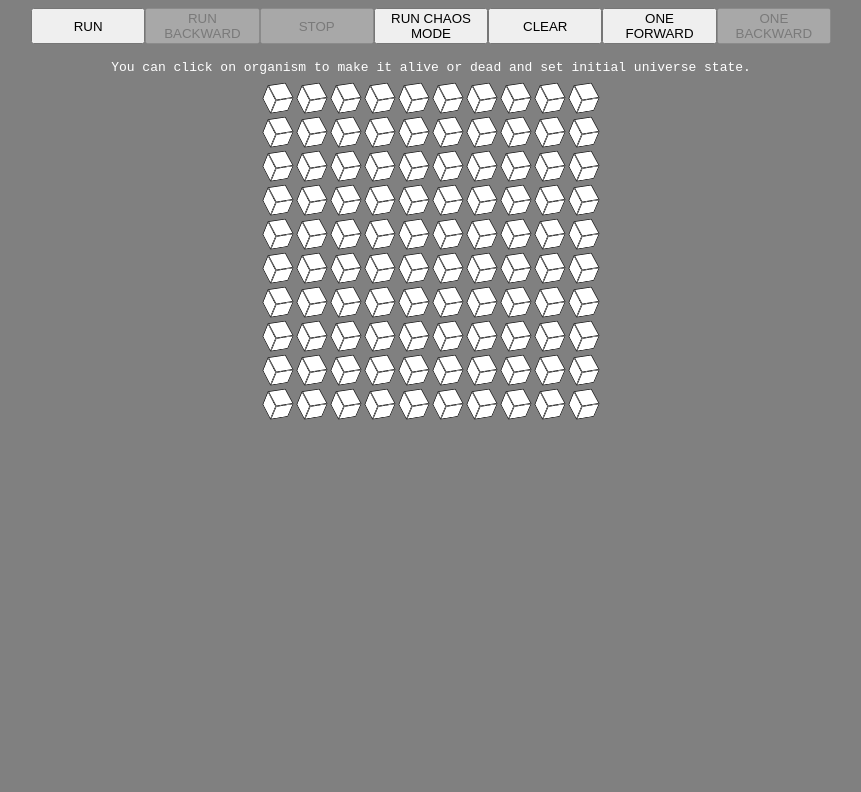
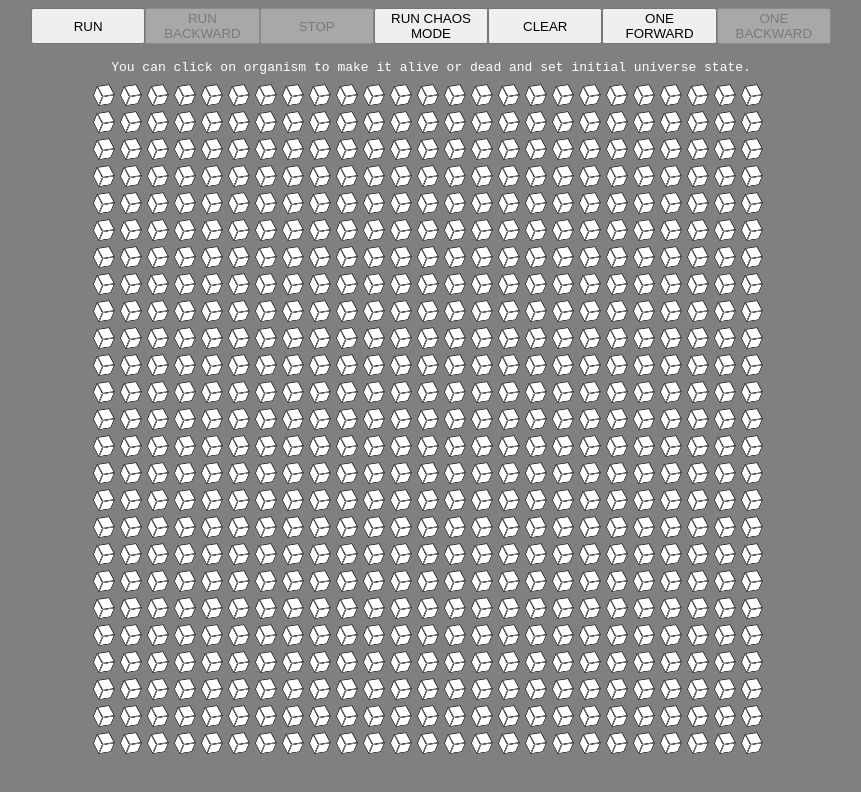
Before and after one commit to nmitic/game-of-life, a React (Create React App) app: page / in a window 1280 px wide. Shown: the top 792 px of the page, without its empty margins (209-1070 px from the left). Built offline with nearby package versions, Linux system fonts and the light colour scheme.

Commit message:
reduce ormanism size and make universe larger

```diff
--- a/src/components/game-grid.tsx
+++ b/src/components/game-grid.tsx
@@ -1,34 +1,49 @@
-import React from 'react'
-import styled from 'styled-components'
-import { UniverseType } from '../game-of-life'
-import Organism from './organism'
+import React from "react";
+import styled from "styled-components";
+import { UniverseType } from "../game-of-life";
+import Organism from "./organism";
 
-const GameGridStyled = styled.div<{ size: number, organismSize: string }>`
+const GameGridStyled = styled.div<{ size: number; organismSize: string }>`
   justify-content: center;
   display: grid;
-  grid-template-columns: repeat(${({ size }) => size}, ${({ organismSize }) => organismSize});
-  grid-template-rows: repeat(${({ size }) => size}, ${({ organismSize }) => organismSize});
-  grid-gap: 14px;
-`
+  grid-template-columns: repeat(
+    ${({ size }) => size},
+    ${({ organismSize }) => organismSize}
+  );
+  grid-template-rows: repeat(
+    ${({ size }) => size},
+    ${({ organismSize }) => organismSize}
+  );
+  grid-gap: 7px;
+`;
 
 interface GameGrid {
-  size: number,
-  organismSize: string,
-  universe: UniverseType,
-  setUniverse: (universe: UniverseType) => void
+  size: number;
+  organismSize: string;
+  universe: UniverseType;
+  setUniverse: (universe: UniverseType) => void;
 }
 
-const GameGrid: React.FC<GameGrid> = ({ setUniverse, size, organismSize, universe }) => {
+const GameGrid: React.FC<GameGrid> = ({
+  setUniverse,
+  size,
+  organismSize,
+  universe,
+}) => {
   return (
     <GameGridStyled size={size} organismSize={organismSize}>
-      {
-        Object.keys(universe).map(coordinates => {
+      {Object.keys(universe).map((coordinates) => {
+        return (
+          <Organism
+            key={coordinates}
+            universe={universe}
+            setUniverse={setUniverse}
+            coordinates={coordinates}
+          />
+        );
+      })}
+    </GameGridStyled>
+  );
+};
 
-          return <Organism key={coordinates} universe={universe} setUniverse={setUniverse} coordinates={coordinates} />
-        })
-      }
-    </GameGridStyled>
-  )
-}
-
-export default GameGrid
+export default GameGrid;
--- a/src/components/organism.tsx
+++ b/src/components/organism.tsx
@@ -1,65 +1,73 @@
-import React, { memo } from 'react'
-import styled from 'styled-components'
-import { ORGANISM_STATUS, UniverseType, OrganismStatusType } from '../game-of-life'
+import React, { memo } from "react";
+import styled from "styled-components";
+import {
+  ORGANISM_STATUS,
+  UniverseType,
+  OrganismStatusType,
+} from "../game-of-life";
 
 const OrganismStyled = styled.div`
   cursor: pointer;
-  width: 20px;
-  height: 20px;
+  width: 14px;
+  height: 14px;
   perspective: 1000px;
-`
-
+`;
 
 const FaceStyled = styled.div<{ isAlive: OrganismStatusType }>`
   position: absolute;
   width: 100%;
   height: 100%;
-  background-color: ${props => props.isAlive ? "yellow" : "white"};
-  box-shadow:inset 0 0 0 1px #333;
-`
+  background-color: ${(props) => (props.isAlive ? "yellow" : "white")};
+  box-shadow: inset 0 0 0 1px #333;
+`;
 
 const FrontStyled = styled(FaceStyled)`
-  transform: rotateX(0deg) translateZ(10px);
-`
+  transform: rotateX(0deg) translateZ(7px);
+`;
 const BackStyled = styled(FaceStyled)`
-  transform: rotateX(-180deg) translateZ(10px);
-`
+  transform: rotateX(-180deg) translateZ(7px);
+`;
 const RightStyled = styled(FaceStyled)`
-  transform: rotateY(90deg) translateZ(10px);
-`
+  transform: rotateY(90deg) translateZ(7px);
+`;
 const LeftStyled = styled(FaceStyled)`
-  transform: rotateY(-90deg) translateZ(10px);
-`
+  transform: rotateY(-90deg) translateZ(7px);
+`;
 const TopStyled = styled(FaceStyled)`
-  transform: rotateX(90deg) translateZ(10px);
-`
+  transform: rotateX(90deg) translateZ(7px);
+`;
 const BottomStyled = styled(FaceStyled)`
-  transform: rotateX(-90deg) translateZ(10px);
-`
+  transform: rotateX(-90deg) translateZ(7px);
+`;
 
 const CubeStyled = styled.div`
   transform-style: preserve-3d;
   width: 100%;
   height: 100%;
   position: relative;
-  transform: rotate3d(42,26,-19,48deg);
-`
+  transform: rotate3d(42, 26, -19, 48deg);
+`;
 
 interface OrganismProps {
-  setUniverse: (universe: UniverseType) => void,
-  coordinates: string,
-  universe: UniverseType
+  setUniverse: (universe: UniverseType) => void;
+  coordinates: string;
+  universe: UniverseType;
 }
 
-const Organism: React.FC<OrganismProps> = ({ setUniverse, universe, coordinates }) => {
-  const isAlive = universe[coordinates]
+const Organism: React.FC<OrganismProps> = ({
+  setUniverse,
+  universe,
+  coordinates,
+}) => {
+  const isAlive = universe[coordinates];
   return (
-    <OrganismStyled onClick={() => {
-      setUniverse({
-        ...universe,
-        [coordinates]: isAlive ? ORGANISM_STATUS.DEAD : ORGANISM_STATUS.ALIVE
-      })
-    }}
+    <OrganismStyled
+      onClick={() => {
+        setUniverse({
+          ...universe,
+          [coordinates]: isAlive ? ORGANISM_STATUS.DEAD : ORGANISM_STATUS.ALIVE,
+        });
+      }}
     >
       <CubeStyled>
         <FrontStyled isAlive={isAlive} />
@@ -70,7 +78,7 @@ const Organism: React.FC<OrganismProps> = ({ setUniverse, universe, coordinates
         <BottomStyled isAlive={isAlive} />
       </CubeStyled>
     </OrganismStyled>
-  )
-}
+  );
+};
 
-export default memo(Organism)
+export default memo(Organism);
--- a/src/index.tsx
+++ b/src/index.tsx
@@ -1,8 +1,5 @@
-import * as React from 'react';
-import { render } from 'react-dom';
-import GameOfLife from './game';
+import * as React from "react";
+import { render } from "react-dom";
+import GameOfLife from "./game";
 
-render(
-  <GameOfLife size={10} />,
-  document.getElementById('root'),
-);
+render(<GameOfLife size={25} />, document.getElementById("root"));
```
